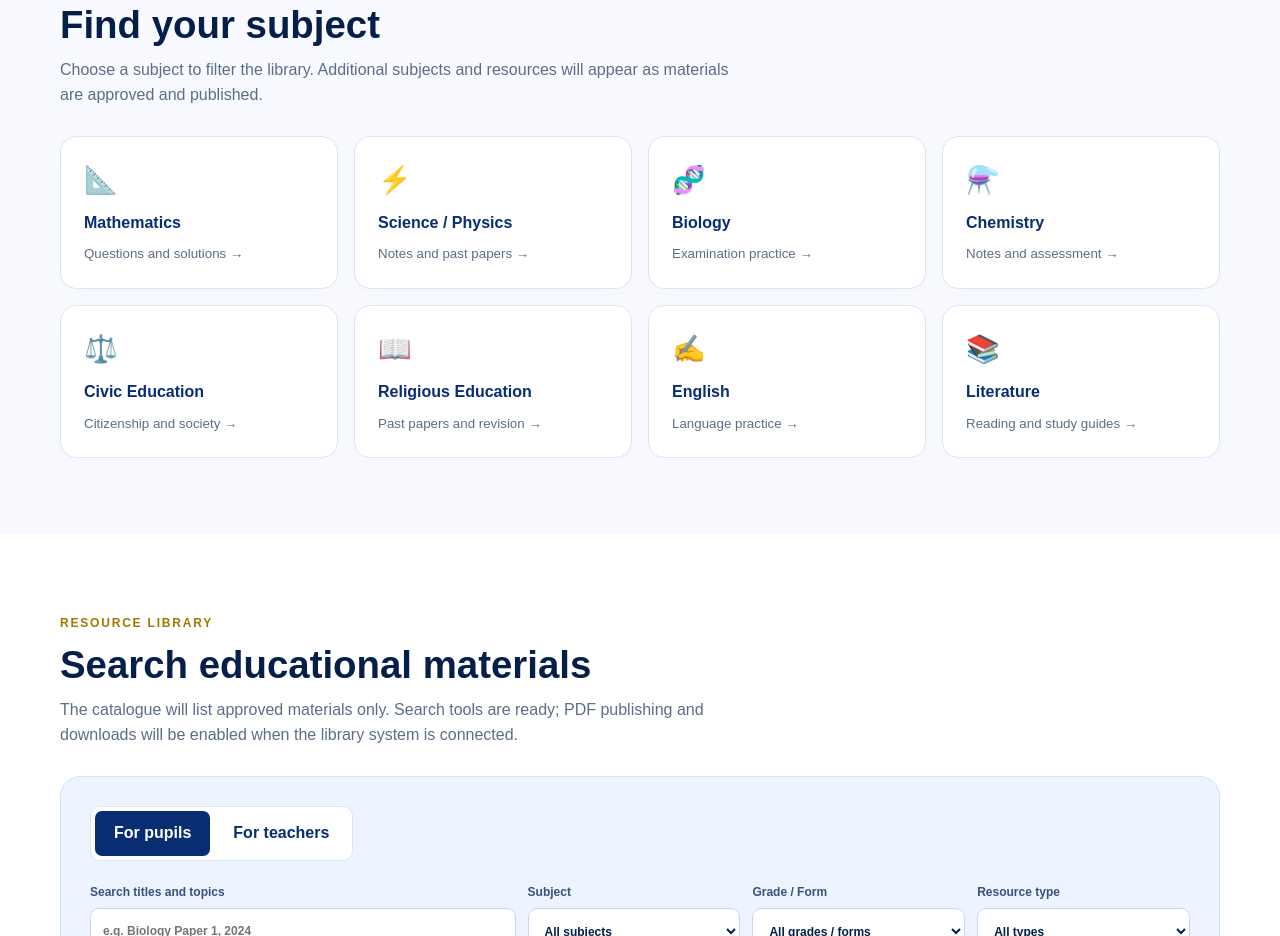
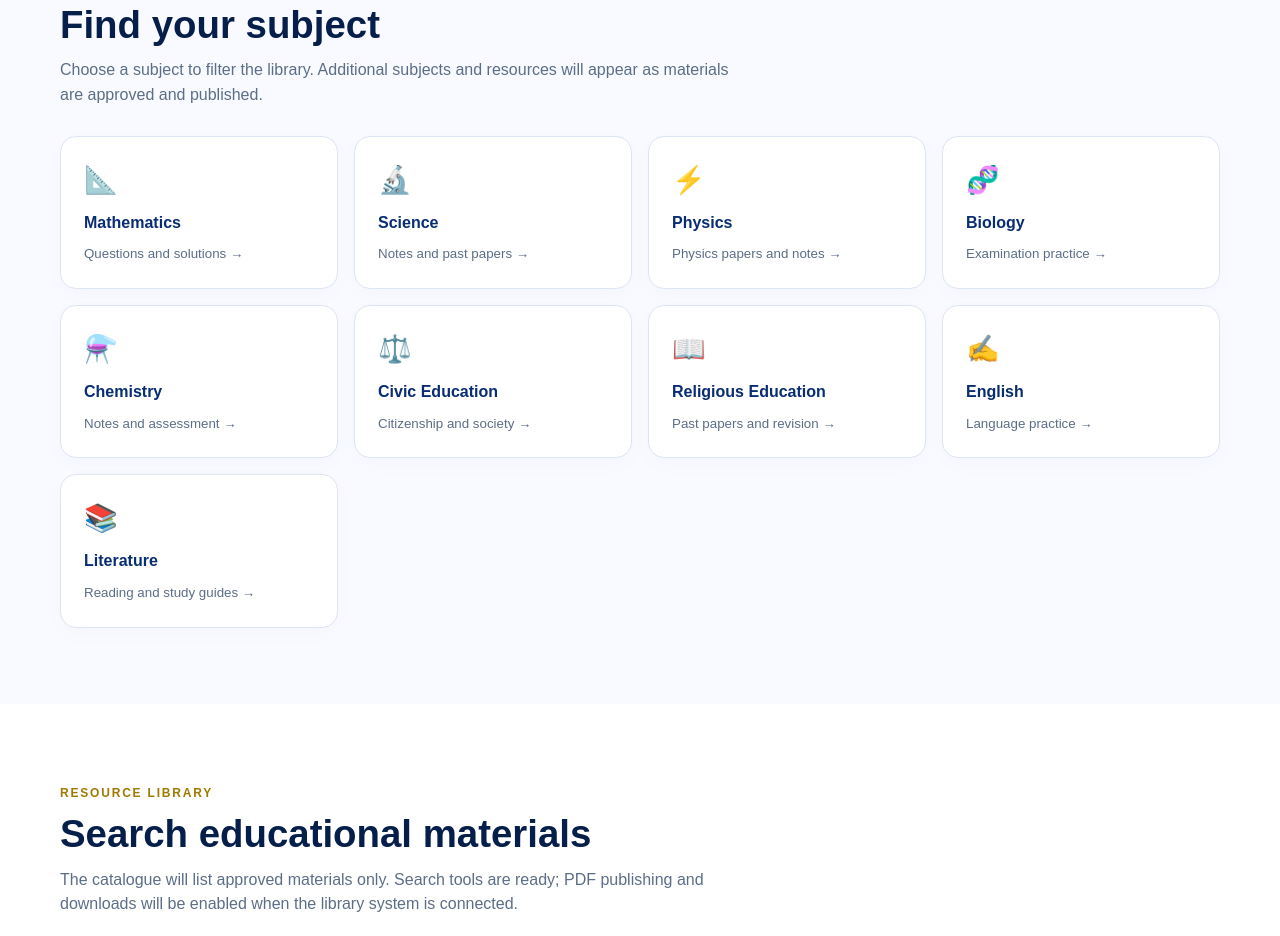
Before and after one commit to pearsonkamanga6-lgtm/Zambright-academy-web, a plain HTML site: page index.html in a window 1280 px wide. Shown: the part 830-1766 px from the top of the page. Drawn offline with nearby package versions, Linux system fonts and the light colour scheme; no server answers.

Commit message:
Create dedicated Physics and Science library categories

```diff
--- a/index.html
+++ b/index.html
@@ -62,7 +62,8 @@
     <section class="section" id="subjects"><div class="wrap"><span class="kicker">Browse by subject</span><h2>Find your subject</h2><p class="desc">Choose a subject to filter the library. Additional subjects and resources will appear as materials are approved and published.</p>
       <div class="subjects">
         <button type="button" class="subject" data-subject="Mathematics"><i>📐</i><strong>Mathematics</strong><small>Questions and solutions →</small></button>
-        <button type="button" class="subject" data-subject="Science / Physics"><i>⚡</i><strong>Science / Physics</strong><small>Notes and past papers →</small></button>
+        <button type="button" class="subject" data-subject="Science"><i>🔬</i><strong>Science</strong><small>Notes and past papers →</small></button>
+        <button type="button" class="subject" data-subject="Physics"><i>⚡</i><strong>Physics</strong><small>Physics papers and notes →</small></button>
         <button type="button" class="subject" data-subject="Biology"><i>🧬</i><strong>Biology</strong><small>Examination practice →</small></button>
         <button type="button" class="subject" data-subject="Chemistry"><i>⚗️</i><strong>Chemistry</strong><small>Notes and assessment →</small></button>
         <button type="button" class="subject" data-subject="Civic Education"><i>⚖️</i><strong>Civic Education</strong><small>Citizenship and society →</small></button>
@@ -76,7 +77,7 @@
         <div class="tabs" role="tablist" aria-label="Choose resource audience"><button id="pupil" type="button" role="tab" aria-selected="true">For pupils</button><button id="teacher" type="button" role="tab" aria-selected="false">For teachers</button></div>
         <div class="filters">
           <label>Search titles and topics<input id="search" type="search" placeholder="e.g. Biology Paper 1, 2024"></label>
-          <label>Subject<select id="subject"><option value="">All subjects</option><option>Mathematics</option><option>Science / Physics</option><option>Biology</option><option>Chemistry</option><option>Civic Education</option><option>Religious Education</option><option>English</option><option>Literature</option></select></label>
+          <label>Subject<select id="subject"><option value="">All subjects</option><option>Mathematics</option><option>Science</option><option>Physics</option><option>Biology</option><option>Chemistry</option><option>Civic Education</option><option>Religious Education</option><option>English</option><option>Literature</option></select></label>
           <label>Grade / Form<select id="grade"><option value="">All grades / forms</option><option>Grade 4</option><option>Grade 7</option><option>Form 1</option><option>Form 2</option><option>Grade 10</option><option>Grade 11</option><option>Grade 12</option></select></label>
           <label>Resource type<select id="type"><option value="">All types</option><option>Past paper</option><option>Test / assessment</option><option>Revision notes</option><option>Worked questions</option><option>Lesson plan</option><option>Weekly forecast</option><option>Scheme of work</option></select></label><label>Exam year<input id="year-filter" type="number" min="1990" max="2100" placeholder="e.g. 2024"></label><label>Paper number<input id="paper-filter" type="search" placeholder="e.g. Paper 1"></label>
         </div>
```
